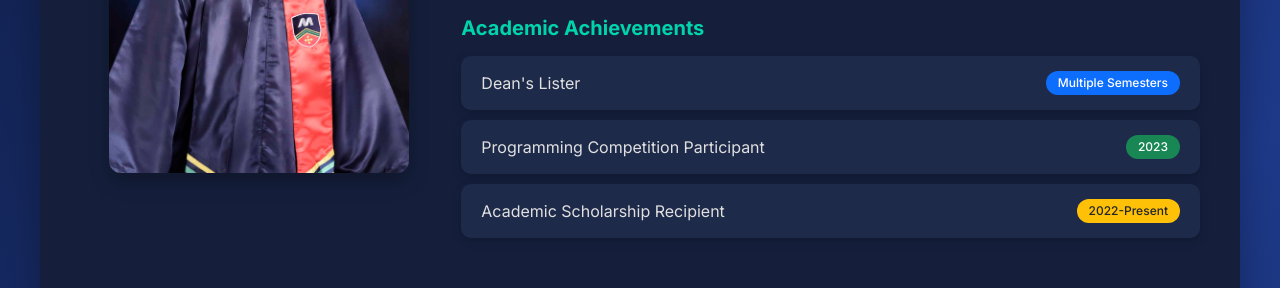
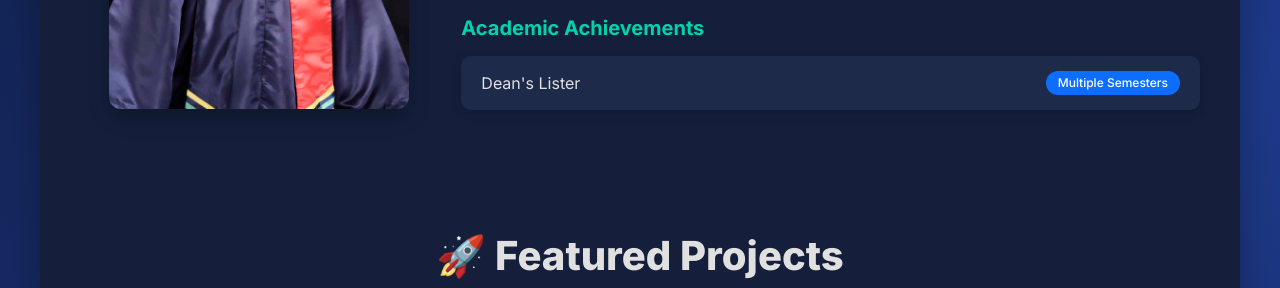
Before and after one commit to weebeejeebees/weebeejeebees.github.io, a plain HTML site: page index.html in a window 1280 px wide. Shown: the part 1200-1488 px from the top of the page. Drawn offline with nearby package versions, Linux system fonts and the light colour scheme.

Commit message:
Update index.html
removed 2 academic achievements

```diff
--- a/index.html
+++ b/index.html
@@ -639,14 +639,6 @@
                             Dean's Lister
                             <span class="badge bg-primary rounded-pill">Multiple Semesters</span>
                         </li>
-                        <li class="list-group-item d-flex justify-content-between align-items-center">
-                            Programming Competition Participant
-                            <span class="badge bg-success rounded-pill">2023</span>
-                        </li>
-                        <li class="list-group-item d-flex justify-content-between align-items-center">
-                            Academic Scholarship Recipient
-                            <span class="badge bg-warning text-dark rounded-pill">2022-Present</span>
-                        </li>
                     </ul>
                 </div>
             </div>
@@ -851,4 +843,5 @@
         });
     </script>
 </body>
+
 </html>
```
